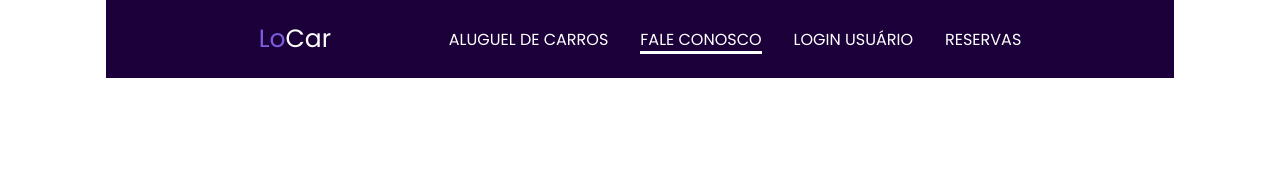
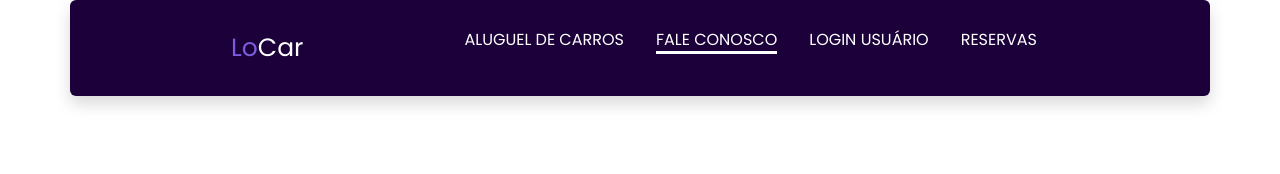
Before and after one commit to pedro18x/projetoAppInternet, a plain HTML site: page faleconsoco.html in a window 1280 px wide. Drawn offline with nearby package versions, Linux system fonts and the light colour scheme.

Commit message:
melhorei o css da nav bar

```diff
--- a/faleconsoco.html
+++ b/faleconsoco.html
@@ -6,12 +6,13 @@
     <meta name="viewport" content="width=device-width, initial-scale=1.0">
     <title>Fale Conosco</title>
     <link rel="stylesheet" href="style.css">
+    <link rel="stylesheet" href="https://cdn.jsdelivr.net/npm/bootstrap@5.3.0/dist/css/bootstrap.min.css">
 </head>
 <body>
     <!-- Nav bar-->
     <header>
         <!-- Container -->
-        <div class="nav container">
+        <div class="nav container shadow  rounded">
             <!-- Menu de icones -->
             <i class= bx-menu' id="Menu-icones"></i>
             <!-- Logo -->
--- a/style.css
+++ b/style.css
@@ -65,6 +65,7 @@ color: white;}
     font-size: 1rem;
     text-transform: uppercase;
     font-weight: 500;
+    text-decoration: none;
 }
 .navbar a:hover,
 .navbar a.active{
```
Also changed, not shown: index.html (+2 -1 lines), login.html (+3 -2 lines).
